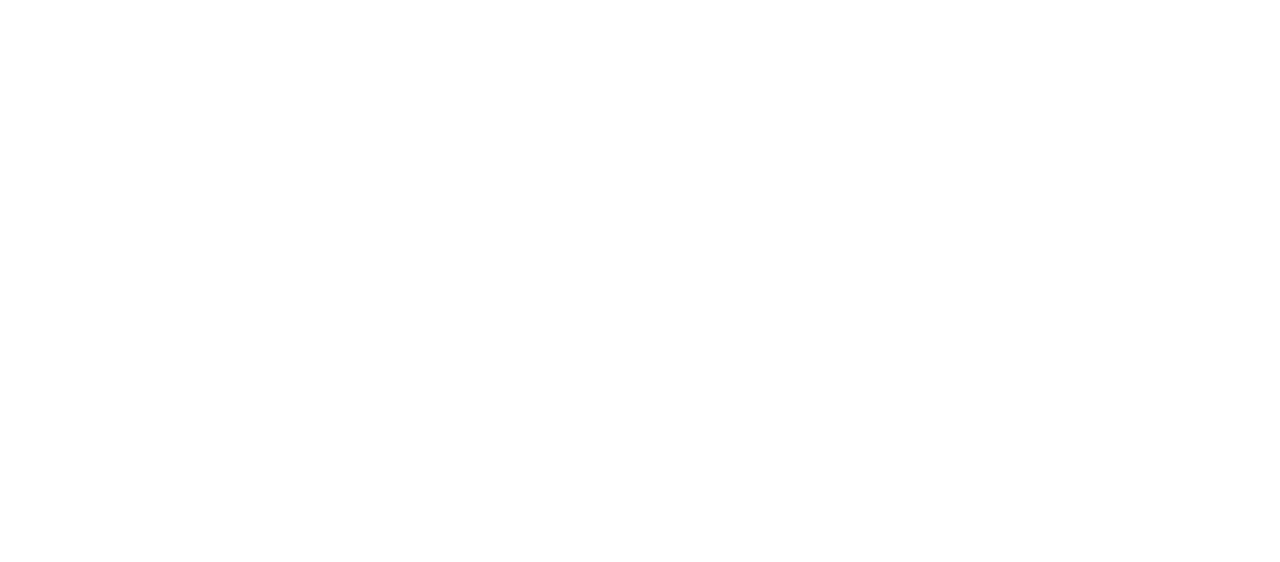
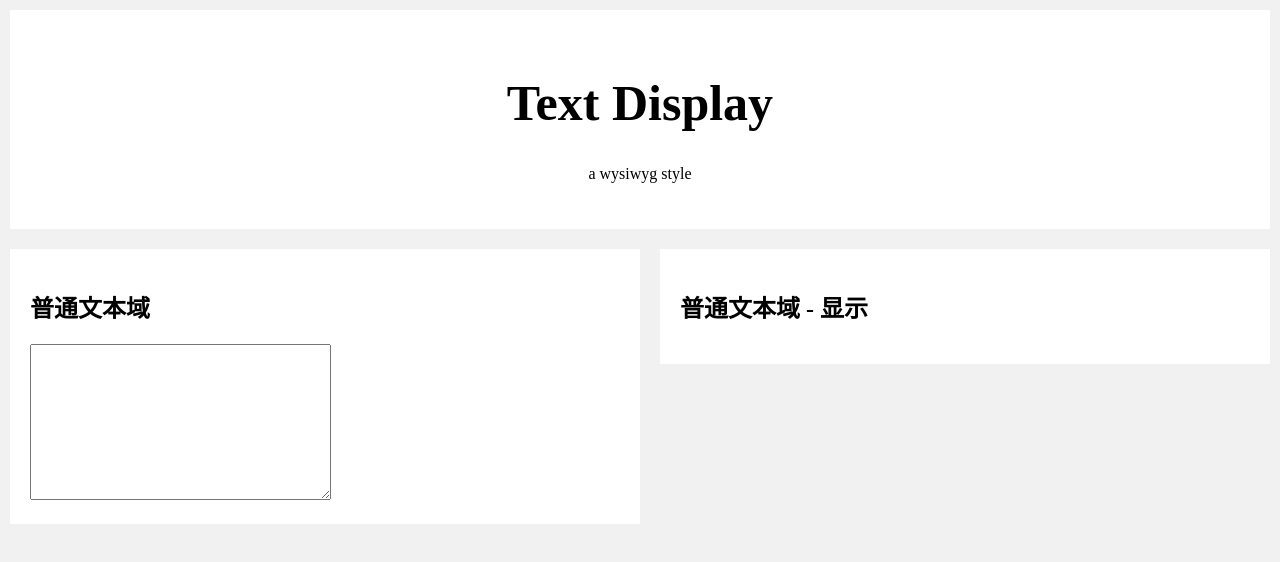
Before and after one commit to fancn21th/0_89_TextDisplay, a website: page src/index.html in a window 1280 px wide. Drawn offline with Linux system fonts and the light colour scheme.

Commit message:
textarea display

```diff
--- a/src/index.html
+++ b/src/index.html
@@ -5,6 +5,35 @@
     <meta name="viewport" content="width=device-width, initial-scale=1.0" />
     <meta http-equiv="X-UA-Compatible" content="ie=edge" />
     <title>HOME | Text Display</title>
+    <link rel="stylesheet" href="./styles/main.css" />
   </head>
-  <body></body>
+  <body>
+    <!-- header -->
+    <div class="header">
+      <h1>Text Display</h1>
+      <p>a wysiwyg style</p>
+    </div>
+    <!-- row -->
+    <div class="row">
+      <div class="leftcolumn">
+        <div class="card">
+          <h2>普通文本域</h2>
+          <textarea
+            name="ta1"
+            id="ta1"
+            cols="35"
+            target="ta1Display"
+            rows="10"
+          ></textarea>
+        </div>
+      </div>
+      <div class="rightcolumn">
+        <div class="card">
+          <h2>普通文本域 - 显示</h2>
+          <p id="ta1Display"></p>
+        </div>
+      </div>
+    </div>
+    <script src="./scripts/index.js"></script>
+  </body>
 </html>
--- /dev/null
+++ b/src/scripts/index.js
@@ -0,0 +1,12 @@
+const showTa = function() {
+  const targetId = this.getAttribute("target");
+  const target = document.getElementById(targetId);
+  target.innerHTML = this.value;
+};
+
+const ready = function() {
+  const ta1 = document.getElementById("ta1");
+  ta1.addEventListener("change", showTa);
+};
+
+document.addEventListener("DOMContentLoaded", ready);
--- /dev/null
+++ b/src/styles/main.css
@@ -0,0 +1,45 @@
+* {
+  box-sizing: border-box;
+}
+
+body {
+  padding: 10px;
+  margin: 0;
+  background: #f1f1f1;
+}
+
+.header {
+  padding: 30px;
+  text-align: center;
+  background: white;
+}
+
+.header h1 {
+  font-size: 50px;
+}
+
+/* Left column */
+.leftcolumn {
+  float: left;
+  width: 50%;
+}
+
+/* Right column */
+.rightcolumn {
+  float: left;
+  width: 50%;
+  background-color: #f1f1f1;
+  padding-left: 20px;
+}
+
+.card {
+  background-color: white;
+  padding: 20px;
+  margin-top: 20px;
+}
+
+.row:after {
+  content: "";
+  display: table;
+  clear: both;
+}
```
